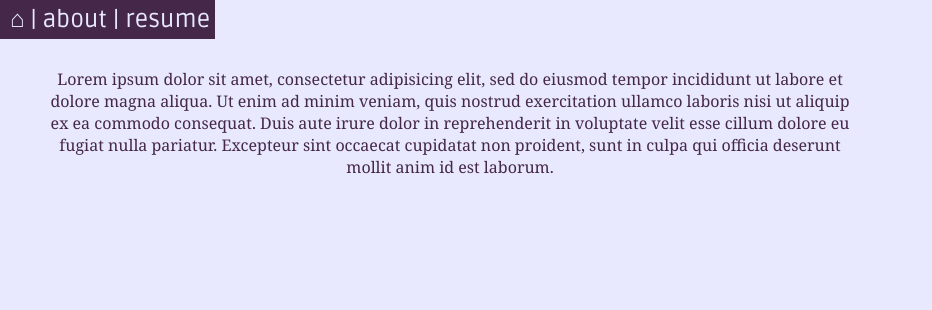
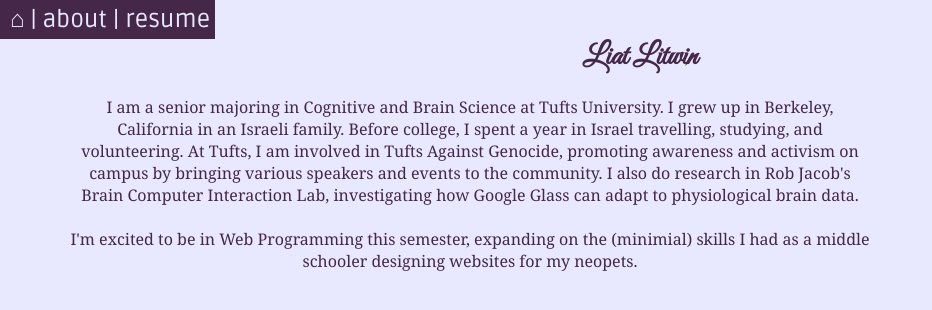
Before and after one commit to liatlitwin/liatlitwin.github.io, a plain HTML site: page bio.html in a window 1280 px wide. Shown: the whole page, without its empty margins (0-932 px from the left). Drawn offline with Linux system fonts and the light colour scheme; a web font is replaced by a local one.

Commit message:
Added bio
Replaced filler text for a real bio.

```diff
--- a/bio.html
+++ b/bio.html
@@ -15,8 +15,12 @@
 			<a href = "index.html"> &#x2302; </a> | <a href="bio.html"> about </a> | <a href = "resume.html"> resume </a>
 		</div>
 		<br>
+		<h1> Liat Litwin </h1>
 
-		<div id="biotext"> Lorem ipsum dolor sit amet, consectetur adipisicing elit, sed do eiusmod tempor incididunt ut labore et dolore magna aliqua. Ut enim ad minim veniam, quis nostrud exercitation ullamco laboris nisi ut aliquip ex ea commodo consequat. Duis aute irure dolor in reprehenderit in voluptate velit esse cillum dolore eu fugiat nulla pariatur. Excepteur sint occaecat cupidatat non proident, sunt in culpa qui officia deserunt mollit anim id est laborum. </div>
+		<div id="biotext"> I am a senior majoring in Cognitive and Brain Science at Tufts University. I grew up in Berkeley, California in an Israeli family. Before college, I spent a year in Israel travelling, studying, and volunteering. At Tufts, I am involved in Tufts Against Genocide, promoting awareness and activism on campus by bringing various speakers and events to the community. I also do research in Rob Jacob's Brain Computer Interaction Lab, investigating how Google Glass can adapt to physiological brain data. <br><br>
+		I'm excited to be in Web Programming this semester, expanding on the (minimial) skills I had as a middle schooler designing websites for my neopets.
+
+		  </div>
 
 </body>
 
--- a/style1.css
+++ b/style1.css
@@ -57,9 +57,16 @@ img{
 	text-align: center;
 	max-width: 800px;
 	font-size: 16px;
-	margin: 50px;
+	margin: 70px;
+	margin-top: 0;
 }
+h1{
+	text-align: center;
+	font-size: 30px;
+	font-family: 'Great Vibes';
 
+
+}
 /*education */
 h2{
 	font-size: 14px;
```
